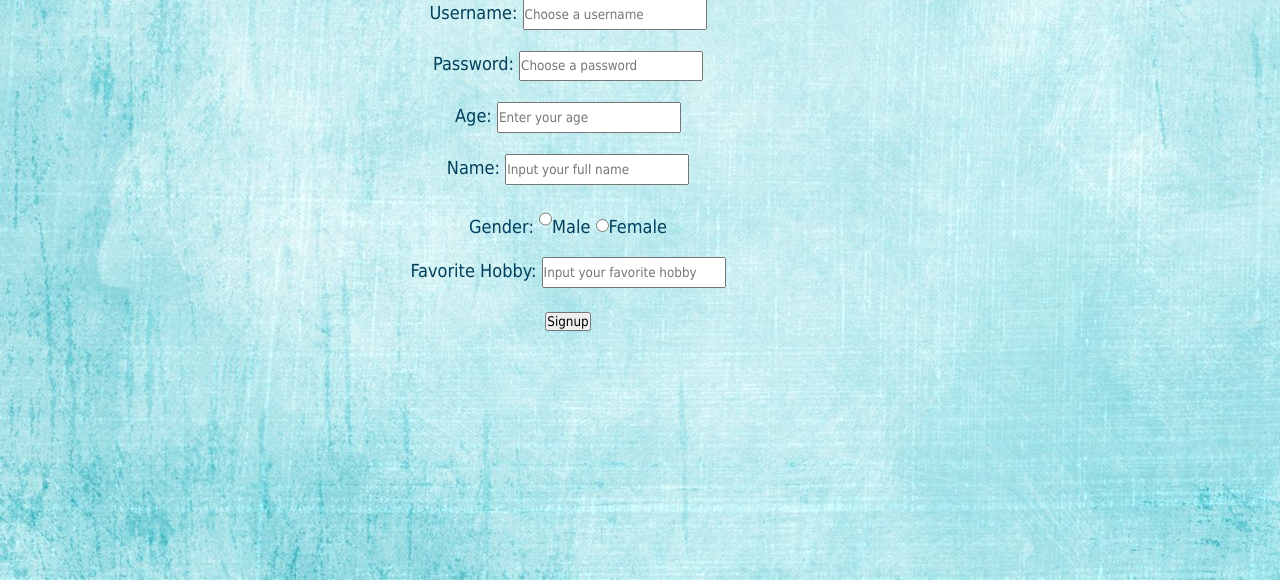
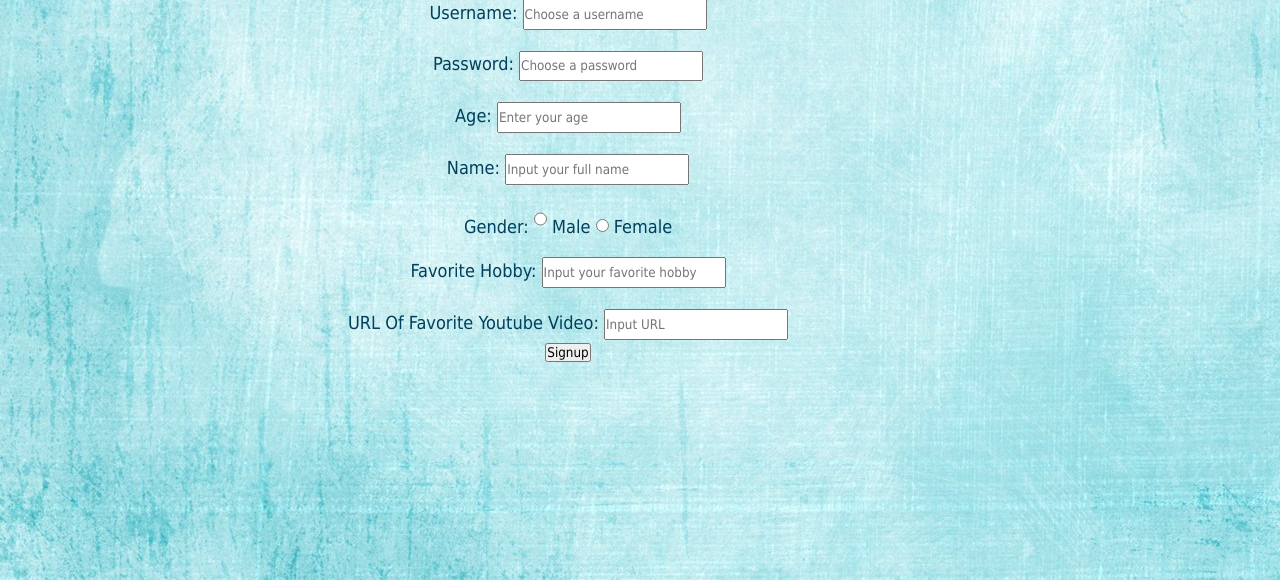
Before and after one commit to dlevylambert/Vikings, a Flask app: page /signup in a window 1280 px wide. Shown: the part 199-779 px from the top of the page. Run offline with Flask 2, Linux system fonts and the light colour scheme; parts of the project's set-up code (start-up, migrations or seed data) failed here and were passed over; some libraries are stand-ins or nearby versions.

Commit message:
added stuff

```diff
--- a/app.py
+++ b/app.py
@@ -23,7 +23,7 @@ def home():
         if request.form.has_key("tabcreate"):
             return redirect(url_for("create"))
         if request.form.has_key("tabprofile"):
-            return redirect(url_for("profile"))
+            return redirect(url_for("myprofile"))
         if request.form.has_key("tabsurvey"):
             return redirect(url_for("survey"))
         if request.form.has_key("tabresults"):
@@ -82,7 +82,7 @@ def login():
         if request.form.has_key("tabcreate"):
             return redirect(url_for("create"))
         if request.form.has_key("tabprofile"):
-            return redirect(url_for("profile"))
+            return redirect(url_for("myprofile"))
         if request.form.has_key("tabsurvey"):
             return redirect(url_for("survey"))
         if request.form.has_key("tabresults"):
@@ -104,7 +104,7 @@ def results():
         if request.form.has_key("tabcreate"):
             return redirect(url_for("create"))
         if request.form.has_key("tabprofile"):
-            return redirect(url_for("profile"))
+            return redirect(url_for("myprofile"))
         if request.form.has_key("tabsurvey"):
             return redirect(url_for("survey"))
         if request.form.has_key("tabresults"):
@@ -113,6 +113,7 @@ def results():
 @app.route("/getUserInfo")
 def getUserInfo():
     username = session["user"]
+    print util.getUser(username)
     return json.dumps(util.getUser(username))
 
 @app.route("/getOtherInfo")
@@ -141,21 +142,25 @@ def signup():
             #print gender
             hobbies = str(request.form["Hobbies"])
             #print hobbies
-            #youtube = str(request.form["Youtube"])
-            #print youtube
-            #reached = False
-            #youtubeID=""
+            youtube = str(request.form["Youtube"])
+            print youtube
+            reached = False
+            i = 0
+            youtubeID=""
+            index = youtube.find('=')
+            #print index
+            if (index):
+                youtubeID= youtube[index + 1:len(youtube)]
             #for letter in youtube:
-            #    if (reached):
-            #        youtubeID+=letter
-            #    a = ""
-            #    a = youtube[i]+youtube[i+1]+youtube[i+2]+youtube[i+3]+youtube[i+4]
-            #    if a == "ch?v=":
-            #        reached = True
-            #if (reached == False):
-            #    youtubeID="9ZEURntrQOg"
-            validate = util.createUser(user,password,age,realname,gender,hobbies)
-            #validate = util.createUser(user,password,age,realname,gender,hobbies,youtubeID)
+                #if (reached):
+                    #youtubeID=youtubeID + letter
+                    #if (letter == "=")
+                    #reached = True
+                    #if (reached == False):
+                    #youtubeID="9ZEURntrQOg"
+                    #print youtubeID
+                    #validate = util.createUser(user,password,age,realname,gender,hobbies)
+            validate = util.createUser(user,password,age,realname,gender,hobbies,youtubeID)
             if validate == 0:
                 print "no"
                 return render_template("signup.html", failure = True)
@@ -175,13 +180,46 @@ def signup():
         if request.form.has_key("tabcreate"):
             return redirect(url_for("create"))
         if request.form.has_key("tabprofile"):
-            return redirect(url_for("profile"))
+            return redirect(url_for("myprofile"))
         if request.form.has_key("tabsurvey"):
             return redirect(url_for("survey"))
         if request.form.has_key("tabresults"):
             return redirect(url_for("results"))
 
-@app.route("/profile",methods=["POST","GET"])
+@app.route("/myprofile",methods=["POST","GET"])
+def myprofile():
+    if request.method=="GET":
+        if 'user' not in session:
+            return redirect(url_for("login"))
+        #return render_template("profile.html", user=session['user'])
+        return render_template("myprofile.html")
+    else:
+        if request.form.has_key("tablogin"):
+            return redirect(url_for("login"))
+        if request.form.has_key("tabhome"):
+            return redirect(url_for("home"))
+        if request.form.has_key("tabsignup"):
+            return redirect(url_for("signup"))
+        if request.form.has_key("tabcreate"):
+            return redirect(url_for("create"))
+        if request.form.has_key("tabprofile"):
+            return redirect(url_for("myprofile"))
+        if request.form.has_key("tabsurvey"):
+            return redirect(url_for("survey"))
+        if request.form.has_key("tabresults"):
+            return redirect(url_for("results"))
+
+@app.route("/getsong")
+def getsong():
+    username = session["user"]
+    print "username: " + username
+    return json.dumps(util.getSong(username))
+
+@app.route("/getsongother")
+def getsongother():
+    otherUser = request.args.get("otherUser", "").strip()
+    return json.dumps(util.getSong(otherUser))
+
 @app.route("/profile/<user>",methods=["POST","GET"])
 def profile(user=None):
     if request.method=="GET":
@@ -199,7 +237,7 @@ def profile(user=None):
         if request.form.has_key("tabcreate"):
             return redirect(url_for("create"))
         if request.form.has_key("tabprofile"):
-            return redirect(url_for("profile"))
+            return redirect(url_for("myprofile"))
         if request.form.has_key("tabsurvey"):
             return redirect(url_for("survey"))
         if request.form.has_key("tabresults"):
@@ -222,7 +260,7 @@ def survey():
         if request.form.has_key("tabcreate"):
             return redirect(url_for("create"))
         if request.form.has_key("tabprofile"):
-            return redirect(url_for("profile"))
+            return redirect(url_for("myprofile"))
         if request.form.has_key("tabsurvey"):
             return redirect(url_for("survey"))
         if request.form.has_key("tabresults"):
@@ -254,7 +292,7 @@ def create():
         if request.form.has_key("tabcreate"):
             return redirect(url_for("create"))
         if request.form.has_key("tabprofile"):
-            return redirect(url_for("profile"))
+            return redirect(url_for("myprofile"))
         if request.form.has_key("tabsurvey"):
             return redirect(url_for("survey"))
         if request.form.has_key("tabresults"):
--- a/templates/profile.html
+++ b/templates/profile.html
@@ -9,7 +9,7 @@
    <font color="#013F5C">
   <center>
     <div class="text">
-      <br><h2>Welcome to your Profile.</h2></br>
+      <br><h2>Welcome to the Profile page.</h2></br>
     </div>
   </center>
 </div>
@@ -20,13 +20,13 @@
 <div id="anyUser" align="center">
 {{user}}
 </div>
-<div id="ytapiplayer1">
+<div id="ytapiplayer2">
 </div>
 {% endif %}
 
 <br><br><font size="4"><b>Logged in as:</font></b><div id="userInfo" align="center">
 </div>
-<div id="ytapiplayer2">
+<div id="ytapiplayer1">
 </div>
 </center>
 <script src="/static/js/profile.js"></script>
--- a/templates/signup.html
+++ b/templates/signup.html
@@ -36,17 +36,18 @@ Age:   <input type="text" size="25" style="height:2em;line-height:1.5em;" name="
 <div id="input" align="center">
 Name: <input type="text" size="25" style="height:2em;line-height:1.5em;" name="RealName" class="button magenta" placeholder="Input your full name"></input>
 <br><br>
-Gender: <input type="radio" size="25" style="height:2em;line-height:1.5em;" name="Gender" class="button magenta" value = "Male">Male</input>
+Gender: <input type="radio" size="25"
+  style="height:2em;line-height:1.5em;" name="Gender" class="button
+  magenta" value = "Male"> Male </input>
 
-<input type="radio" name="Gender" class="" value = "Female">Female  </input>
+<input type="radio" name="Gender" class="" value = "Female"> Female  </input>
 <br><br>
 Favorite Hobby: <input type="text" size="25" style="height:2em;line-height:1.5em;" name="Hobbies" class="button magenta" placeholder = "Input your favorite hobby"></input>
 <br><br>
 
-<!-- URL of favorite youtube video: <input type="text" size="25"
+URL Of Favorite Youtube Video: <input type="text" size="25" class="button magenta"
   style="height:2em;line-height:1.5em;" name="Youtube" class=""
-  placeholder = "Input the URL of your favorite youtube
-  video"></input>  -->
+  placeholder = "Input URL"></input>
     </div>
 
   <div id="input" align="center" >
```
Also changed, not shown: static/js/profile.js (+13 -8 lines), util.py (+17 -2 lines), 4 other files.
